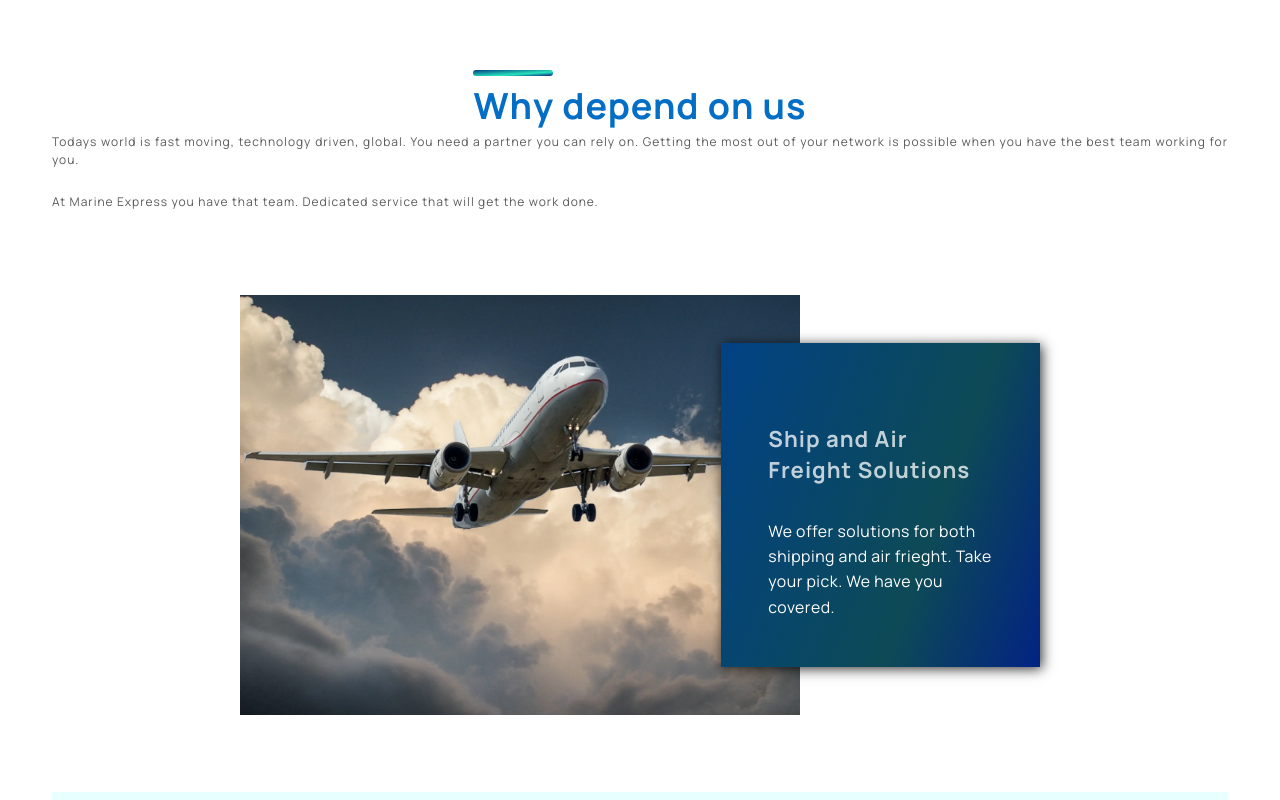
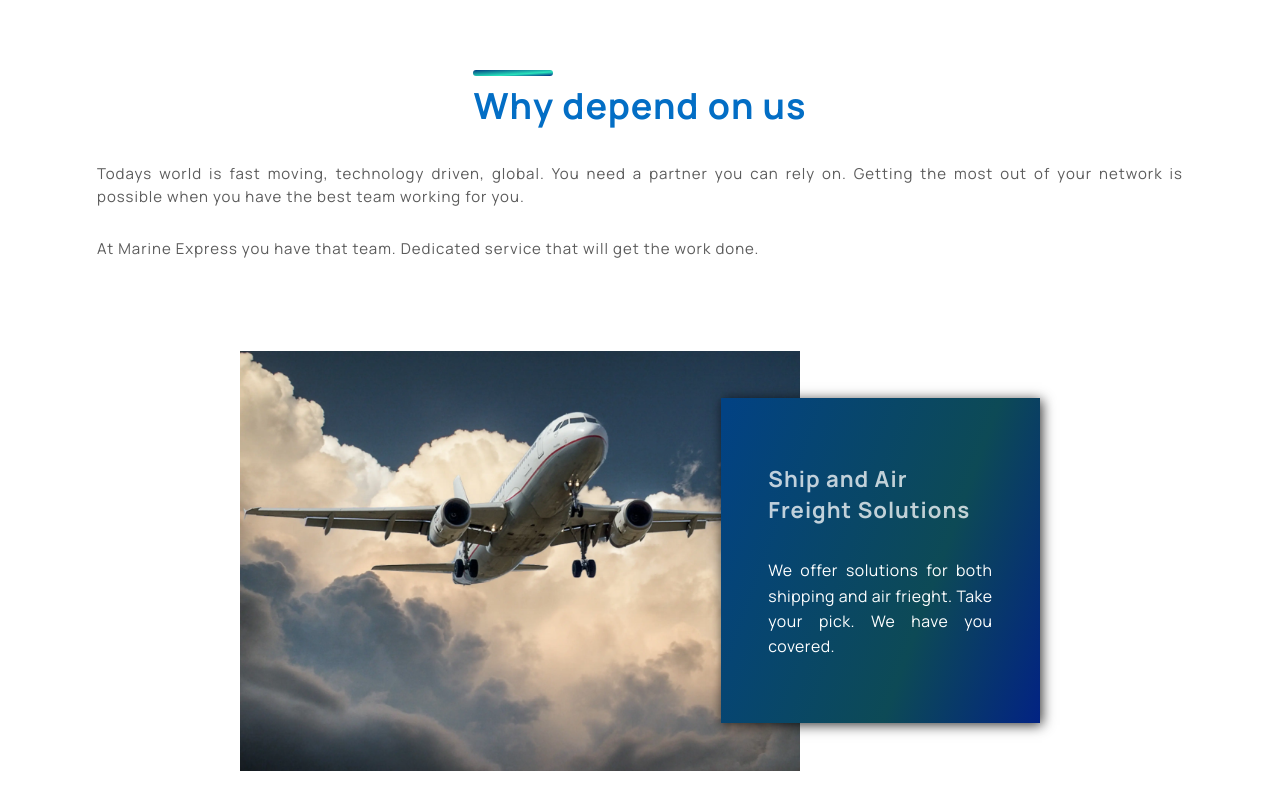
Before and after one commit to abeonweb/marine-express-site, a Next.js app: page / in a window 1280 px wide. Shown: the part 800-1600 px from the top of the page. Built offline with nearby package versions, Linux system fonts and the light colour scheme.

Commit message:
better name for classes

```diff
--- a/styles/Features.module.css
+++ b/styles/Features.module.css
@@ -62,6 +62,17 @@
 }
 
 .text {
+    font-size: 1.5rem;
+    color: var(--color-highlight-1);
+    padding: 2em 3em 2em;
+    text-align: justify;
+}
+
+.text:last-of-type {
+    padding: 0 3em 2em;
+}
+
+.captionText {
     padding: 0 0 2em;
     text-align: justify;
 }
```
